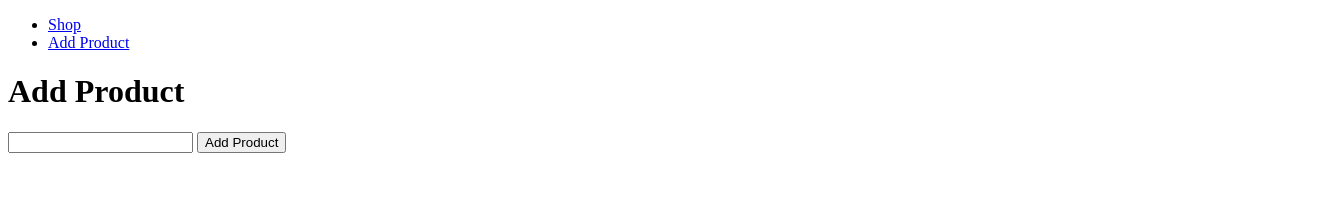
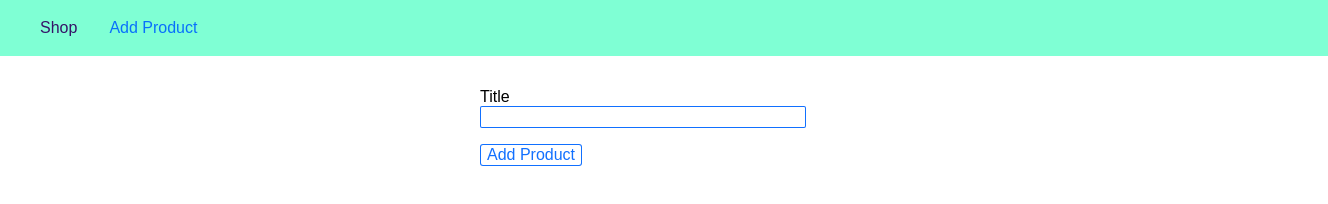
Before and after one commit to CaiaCC/online-shop, a website: page views/add-product.html in a window 1280 px wide. Shown: the whole page, 1328 px wide, since content can reach past the window. Drawn offline with Linux system fonts and the light colour scheme.

Commit message:
Style pages.

```diff
--- a/routes/admin.js
+++ b/routes/admin.js
@@ -1,10 +1,10 @@
-const express = require('express');
-const path = require('path');
+const express = require("express");
+const path = require("path");
 const rooDir = require("../util/path");
 
 const router = express.Router();
 
-router.get('/add-product', (req, res, next) => {
+router.get("/add-product", (req, res, next) => {
     res.sendFile(path.join(rooDir, "views", "add-product.html"));
 });
 
--- a/routes/shop.js
+++ b/routes/shop.js
@@ -1,7 +1,7 @@
-const express = require('express');
-const path = require('path');
+const express = require("express");
+const path = require("path");
 
-const rooDir = require('../util/path');
+const rooDir = require("../util/path");
 
 const router = express.Router();
 
--- a/util/path.js
+++ b/util/path.js
@@ -1,3 +1,3 @@
-const path = require('path');
+const path = require("path");
 
 module.exports = path.dirname(process.mainModule.filename);
--- a/views/add-product.html
+++ b/views/add-product.html
@@ -1,25 +1,113 @@
 <!DOCTYPE html>
 <html lang="en">
     <head>
-    <meta charset="UTF-8">
-    <meta http-equiv="X-UA-Compatible" content="IE=edge">
-    <meta name="viewport" content="width=device-width, initial-scale=1.0">
+        <meta charset="UTF-8" />
+        <meta http-equiv="X-UA-Compatible" content="IE=edge" />
+        <meta name="viewport" content="width=device-width, initial-scale=1.0" />
         <title>Add Product</title>
+        <style>
+            body {
+                padding: 0;
+                margin: 0;
+                font-family: sans-serif;
+            }
+
+            main {
+                padding: 1rem;
+            }
+
+            .main-header {
+                width: 100%;
+                height: 3.5rem;
+                background-color: aquamarine;
+                padding: 0 1.5rem;
+            }
+
+            .main-header__nav {
+                height: 100%;
+                display: flex;
+                align-items: center;
+            }
+            .main-header__item-list {
+                list-style: none;
+                padding: 0;
+                margin: 0;
+                display: flex;
+            }
+
+            .main-header__item {
+                margin: 0 1rem;
+                padding: 0;
+            }
+
+            .main-header__item a {
+                text-decoration: none;
+                color: rgb(53, 20, 104);
+            }
+
+            .main-header__item a:hover,
+            .main-header__item a:active,
+            .main-header__item a.active {
+                color: #0066ffee;
+            }
+            .product-form {
+                width: 20rem;
+                max-width: 90%;
+                margin: auto;
+            }
+
+            .form-control {
+                margin: 1rem 0;
+            }
+
+            .form-control label,
+            .form-control input {
+                display: block;
+            }
+
+            .form-control input {
+                border: 1px solid #0066ffee;
+                font: inherit;
+                border-radius: 2px;
+                width: 100%;
+            }
+
+            button {
+                font: inherit;
+                border: 1px solid #0066ffee;
+                color: #0066ffee;
+                background-color: white;
+                border-radius: 3px;
+                cursor: pointer;
+            }
+            button:hover,
+            button:active {
+                background-color: aquamarine;
+                color: white;
+                border: 1px solid aquamarine;
+            }
+        </style>
     </head>
     <body>
-    <header>
-        <nav>
-            <ul>
-                <li><a href="/">Shop</a></li>
-                <li><a href="/admin/add-product">Add Product</a></li>
+        <header class="main-header">
+            <nav class="main-header__nav">
+                <ul class="main-header__item-list">
+                    <li class="main-header__item"><a href="/">Shop</a></li>
+                    <li class="main-header__item">
+                        <a class="active" href="/admin/add-product"
+                            >Add Product</a
+                        >
+                    </li>
                 </ul>
             </nav>
         </header>
 
         <main>
-        <h1>Add Product</h1>
-        <form action="/admin/add-product" method="post">
-        <input type="text" name="title">
+            <form class="product-form" action="/admin/add-product" method="post">
+                <div class="form-control">
+                    <label for="title">Title</label>
+                    <input type="text" name="title" />
+                </div>
                 <button type="submit">Add Product</button>
             </form>
         </main>
```
Also changed, not shown: app.js (+7 -7 lines), views/404.html (+68 -3 lines), views/shop.html (+58 -8 lines). Lines whose indentation alone changed are shown as unchanged.
